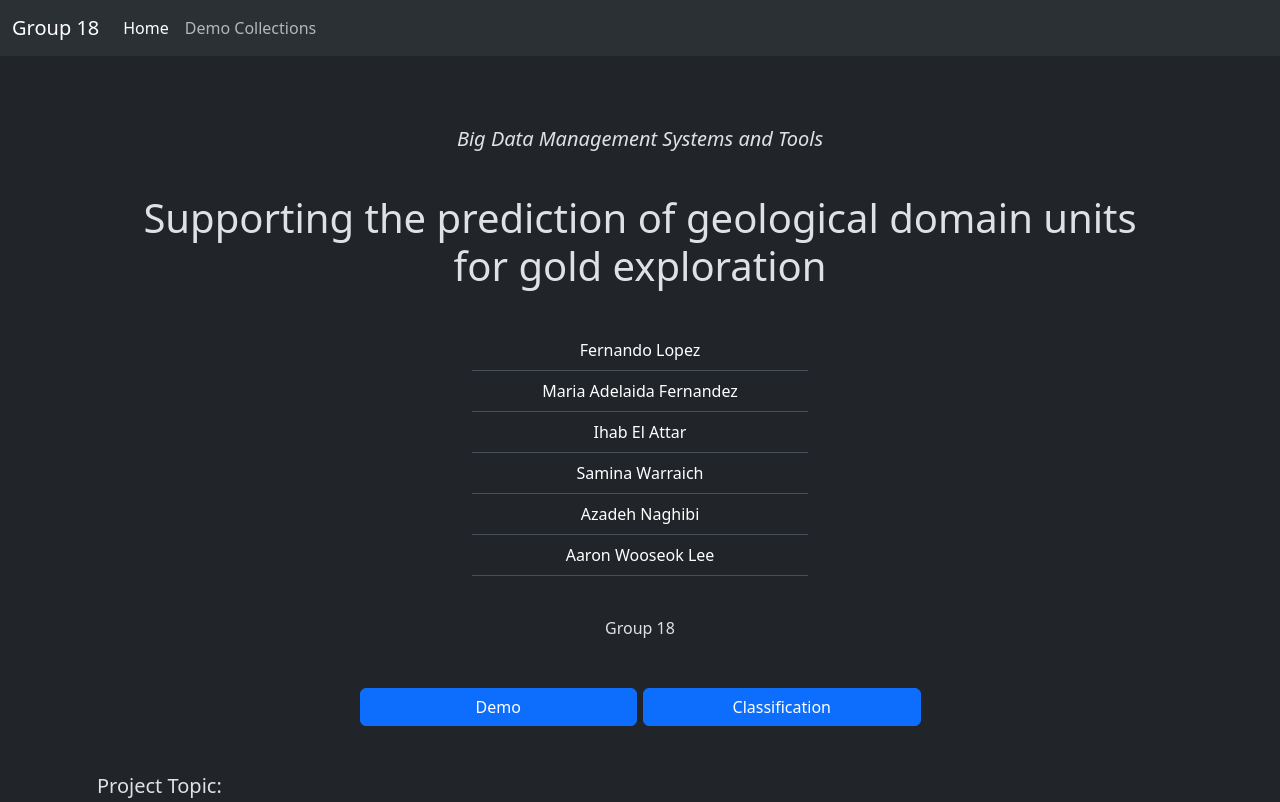
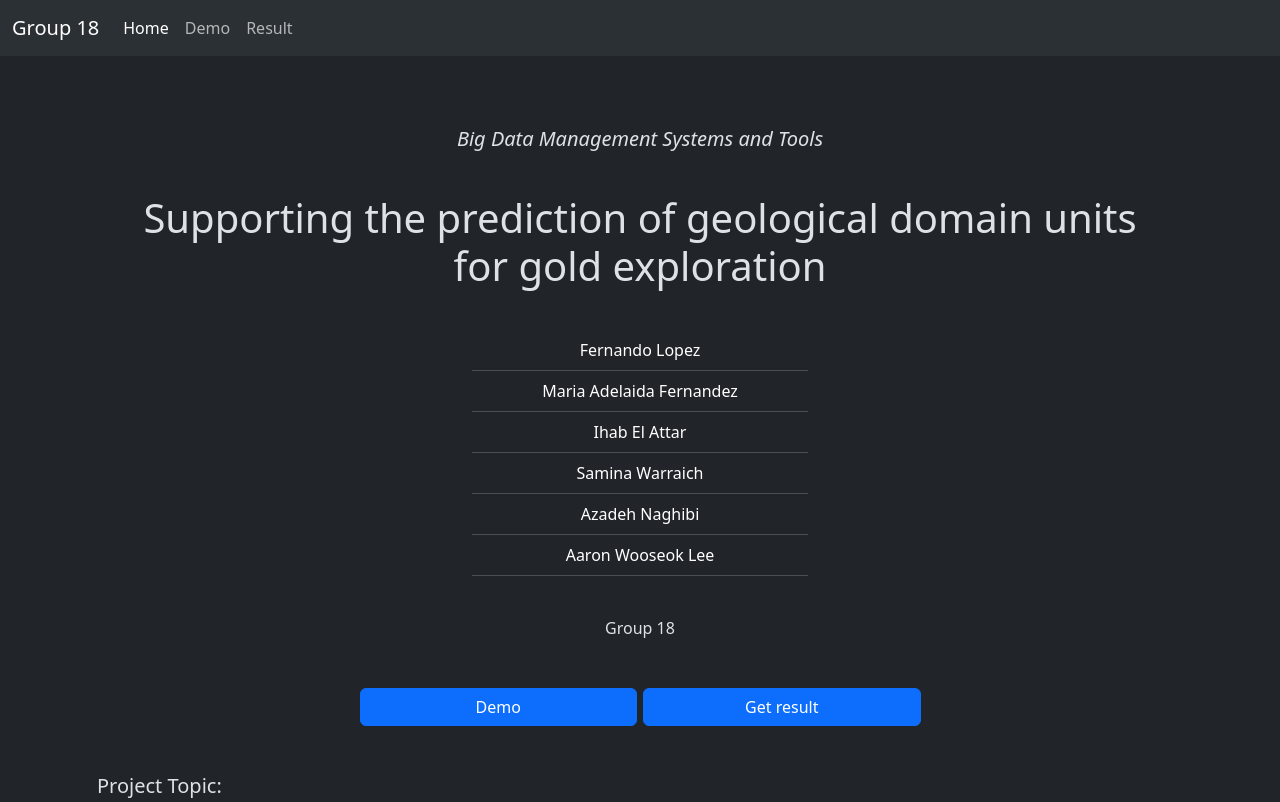
Before and after one commit to aaronwlee/bigdata_ML_application, a Flask app: page / in a window 1280 px wide. Shown: the top 802 px of the page. Run offline with Flask 3, Linux system fonts and the light colour scheme; some libraries are stand-ins or nearby versions.

Commit message:
refactor: add links to the Ihab project

```diff
--- a/templates/layouts/nav.html
+++ b/templates/layouts/nav.html
@@ -9,7 +9,10 @@
             <a class="nav-link {% if request.endpoint == 'view_controller.index' %} active {% endif %}" aria-current="page" href="{{ url_for('view_controller.index') }}">Home</a>
         </li>
         <li class="nav-item">
-            <a class="nav-link {% if request.endpoint == 'view_controller.collections' %} active {% endif %}" href="{{ url_for('view_controller.collections') }}">Demo Collections</a>
+            <a class="nav-link {% if request.endpoint == 'view_controller.collections' %} active {% endif %}" href="{{ url_for('view_controller.collections') }}">Demo</a>
+        </li>
+        <li class="nav-item">
+            <a class="nav-link" href="http://uwaterloo.eastus.cloudapp.azure.com:8000/">Result</a>
         </li>
     </ul>
     </div>
--- a/templates/pages/collections.html
+++ b/templates/pages/collections.html
@@ -1,12 +1,12 @@
 {% extends 'layouts/main.html' %}
-{% block title %}Collections{% endblock %}
+{% block title %}Demo Collections{% endblock %}
 {% block content %}
 
 <div class="container">
   <div class="row justify-content-between align-items-center">
     <div class="col-8">
       <h1>
-        Collections
+        Demo Collections
       </h1>
     </div>
     <div class="col-4 text-end">
--- a/templates/pages/demo.html
+++ b/templates/pages/demo.html
@@ -1,5 +1,5 @@
 {% extends 'layouts/main.html' %}
-{% block title %}Deno{% endblock %}
+{% block title %}Demo{% endblock %}
 {% block content %}
 
 <div class="container">
--- a/templates/pages/home.html
+++ b/templates/pages/home.html
@@ -49,7 +49,7 @@
 <div class="container">
   <div class="row justify-content-center">
       <a role="button" class="btn btn-primary col-3 right-space" href="/collections">Demo</a>
-      <a role="button" class="btn btn-primary col-3" href="/collections">Classification</a>
+      <a role="button" class="btn btn-primary col-3" href="http://uwaterloo.eastus.cloudapp.azure.com:8000/">Get result</a>
   </div>
 </div>
 
@@ -154,7 +154,8 @@
 
 <div class="container">
   <div class="row justify-content-center">
-    <a role="button" class="btn btn-primary col-4" href="/collections">Get Start</a>
+      <a role="button" class="btn btn-primary col-3 right-space" href="/collections">Demo</a>
+      <a role="button" class="btn btn-primary col-3" href="http://uwaterloo.eastus.cloudapp.azure.com:8000/">Get result</a>
   </div>
 </div>
 
```
